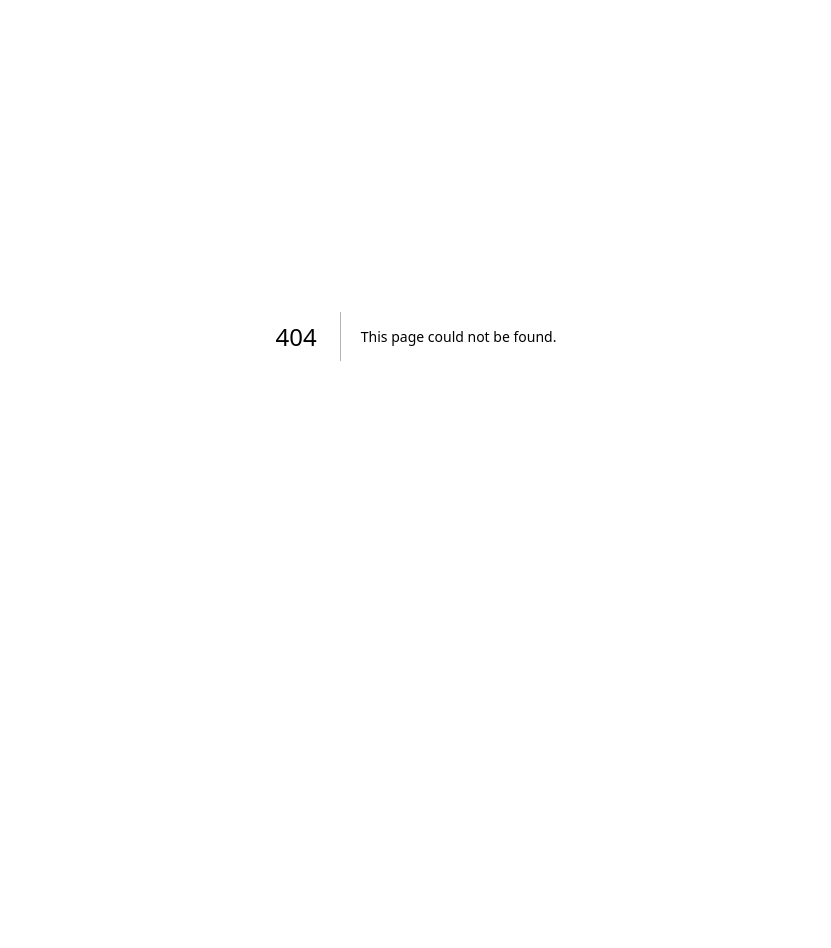
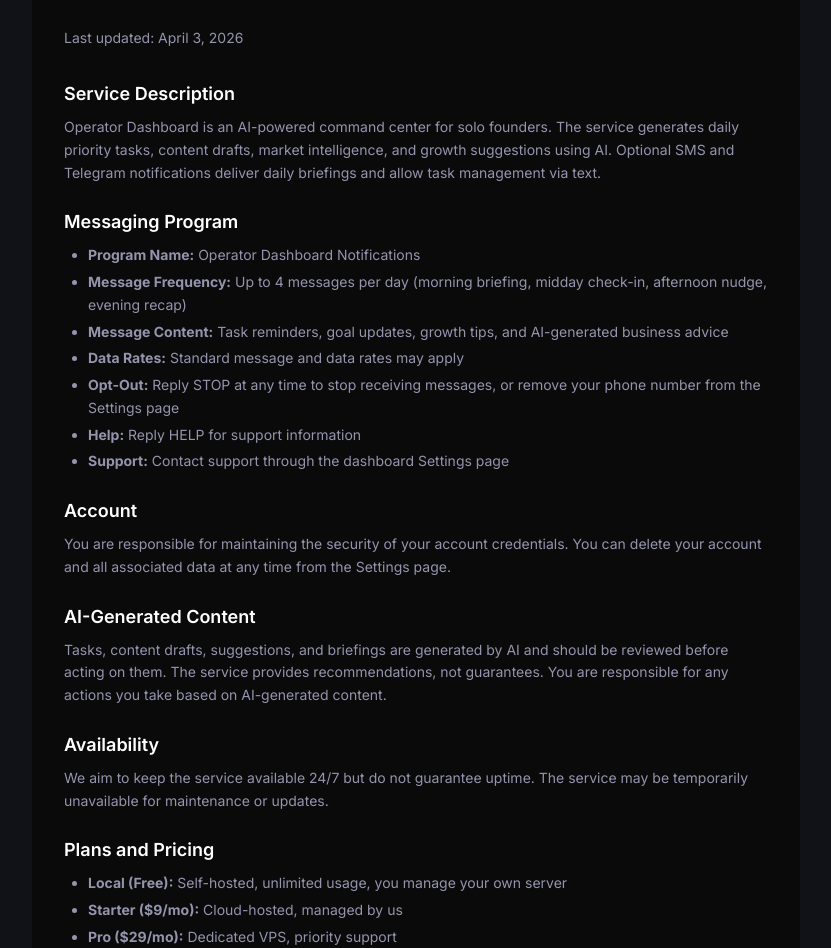
Before and after one commit to TrentIndeed/operatorDashboard, a Next.js app in the folder frontend/: page /terms in a window 1280 px wide. Before the commit this address had no page. Shown: the part 64-1012 px from the top of the page, without its empty margins (224-1055 px from the left). Before the commit the page ends 800 px from the top, so only its background shows below. Built offline with nearby package versions, Linux system fonts and the light colour scheme.

Commit message:
Add privacy policy and terms pages for Twilio compliance

```diff
--- /dev/null
+++ b/frontend/app/privacy/page.tsx
@@ -0,0 +1,53 @@
+export default function PrivacyPage() {
+  return (
+    <div className="min-h-screen bg-[#0A0A0B] text-[#E4E4E7] p-8 max-w-3xl mx-auto">
+      <h1 className="text-3xl font-bold mb-6">Privacy Policy</h1>
+      <p className="text-sm text-[#9494AD] mb-8">Last updated: April 3, 2026</p>
+
+      <div className="space-y-6 text-sm leading-relaxed text-[#9494AD]">
+        <section>
+          <h2 className="text-lg font-semibold text-white mb-2">What We Collect</h2>
+          <p>When you create an account, we collect your username and password (hashed). If you opt into SMS or Telegram notifications, we store your phone number or Telegram chat ID. We also store your projects, goals, and tasks that you enter into the dashboard.</p>
+        </section>
+
+        <section>
+          <h2 className="text-lg font-semibold text-white mb-2">How We Use Your Data</h2>
+          <p>Your data is used solely to power your personal dashboard. AI-generated tasks, content drafts, and suggestions are based on the projects and goals you provide. Notification messages (SMS/Telegram) are sent only to you at the phone number or chat ID you configure.</p>
+        </section>
+
+        <section>
+          <h2 className="text-lg font-semibold text-white mb-2">Third-Party Services</h2>
+          <p>We use the following third-party services to operate the dashboard:</p>
+          <ul className="list-disc pl-6 mt-2 space-y-1">
+            <li>Claude AI (Anthropic) — for generating tasks, content, and suggestions</li>
+            <li>Twilio — for optional SMS notifications (only to your configured number)</li>
+            <li>Telegram Bot API — for optional Telegram notifications</li>
+            <li>GitHub API — for syncing your repository data</li>
+            <li>Google/YouTube API — for syncing video analytics</li>
+            <li>Stripe — for payment processing (cloud plans only)</li>
+          </ul>
+        </section>
+
+        <section>
+          <h2 className="text-lg font-semibold text-white mb-2">Data Sharing</h2>
+          <p>We do not sell, share, or distribute your personal information to any third parties for marketing purposes. Your data is only shared with the third-party services listed above as necessary to provide the dashboard functionality.</p>
+        </section>
+
+        <section>
+          <h2 className="text-lg font-semibold text-white mb-2">Data Storage</h2>
+          <p>Your data is stored in a SQLite database on your self-hosted server (local plan) or on a dedicated VPS (cloud plans). You can delete all your data at any time from the Settings page.</p>
+        </section>
+
+        <section>
+          <h2 className="text-lg font-semibold text-white mb-2">SMS/Notifications</h2>
+          <p>If you configure SMS notifications, messages are sent only to the phone number you provide. You can opt out at any time by replying STOP, removing your phone number from settings, or disabling notifications. Message frequency is up to 4 messages per day. Standard message and data rates may apply.</p>
+        </section>
+
+        <section>
+          <h2 className="text-lg font-semibold text-white mb-2">Contact</h2>
+          <p>For questions about this privacy policy, contact us through the dashboard or at the support channels listed on the landing page.</p>
+        </section>
+      </div>
+    </div>
+  );
+}
--- /dev/null
+++ b/frontend/app/terms/page.tsx
@@ -0,0 +1,58 @@
+export default function TermsPage() {
+  return (
+    <div className="min-h-screen bg-[#0A0A0B] text-[#E4E4E7] p-8 max-w-3xl mx-auto">
+      <h1 className="text-3xl font-bold mb-6">Terms and Conditions</h1>
+      <p className="text-sm text-[#9494AD] mb-8">Last updated: April 3, 2026</p>
+
+      <div className="space-y-6 text-sm leading-relaxed text-[#9494AD]">
+        <section>
+          <h2 className="text-lg font-semibold text-white mb-2">Service Description</h2>
+          <p>Operator Dashboard is an AI-powered command center for solo founders. The service generates daily priority tasks, content drafts, market intelligence, and growth suggestions using AI. Optional SMS and Telegram notifications deliver daily briefings and allow task management via text.</p>
+        </section>
+
+        <section>
+          <h2 className="text-lg font-semibold text-white mb-2">Messaging Program</h2>
+          <ul className="list-disc pl-6 space-y-1">
+            <li><strong>Program Name:</strong> Operator Dashboard Notifications</li>
+            <li><strong>Message Frequency:</strong> Up to 4 messages per day (morning briefing, midday check-in, afternoon nudge, evening recap)</li>
+            <li><strong>Message Content:</strong> Task reminders, goal updates, growth tips, and AI-generated business advice</li>
+            <li><strong>Data Rates:</strong> Standard message and data rates may apply</li>
+            <li><strong>Opt-Out:</strong> Reply STOP at any time to stop receiving messages, or remove your phone number from the Settings page</li>
+            <li><strong>Help:</strong> Reply HELP for support information</li>
+            <li><strong>Support:</strong> Contact support through the dashboard Settings page</li>
+          </ul>
+        </section>
+
+        <section>
+          <h2 className="text-lg font-semibold text-white mb-2">Account</h2>
+          <p>You are responsible for maintaining the security of your account credentials. You can delete your account and all associated data at any time from the Settings page.</p>
+        </section>
+
+        <section>
+          <h2 className="text-lg font-semibold text-white mb-2">AI-Generated Content</h2>
+          <p>Tasks, content drafts, suggestions, and briefings are generated by AI and should be reviewed before acting on them. The service provides recommendations, not guarantees. You are responsible for any actions you take based on AI-generated content.</p>
+        </section>
+
+        <section>
+          <h2 className="text-lg font-semibold text-white mb-2">Availability</h2>
+          <p>We aim to keep the service available 24/7 but do not guarantee uptime. The service may be temporarily unavailable for maintenance or updates.</p>
+        </section>
+
+        <section>
+          <h2 className="text-lg font-semibold text-white mb-2">Plans and Pricing</h2>
+          <ul className="list-disc pl-6 space-y-1">
+            <li><strong>Local (Free):</strong> Self-hosted, unlimited usage, you manage your own server</li>
+            <li><strong>Starter ($9/mo):</strong> Cloud-hosted, managed by us</li>
+            <li><strong>Pro ($29/mo):</strong> Dedicated VPS, priority support</li>
+          </ul>
+          <p className="mt-2">Paid plans can be cancelled at any time through the Stripe customer portal. Refunds are handled on a case-by-case basis.</p>
+        </section>
+
+        <section>
+          <h2 className="text-lg font-semibold text-white mb-2">Changes</h2>
+          <p>We may update these terms from time to time. Continued use of the service after changes constitutes acceptance of the updated terms.</p>
+        </section>
+      </div>
+    </div>
+  );
+}
--- a/frontend/middleware.ts
+++ b/frontend/middleware.ts
@@ -2,7 +2,7 @@ import { NextResponse } from "next/server";
 import type { NextRequest } from "next/server";
 
 // Public pages that don't require auth
-const PUBLIC_PATHS = ["/landing", "/login", "/signup", "/pricing", "/onboarding"];
+const PUBLIC_PATHS = ["/landing", "/login", "/signup", "/pricing", "/onboarding", "/privacy", "/terms"];
 
 export function middleware(request: NextRequest) {
   const { pathname } = request.nextUrl;
```
